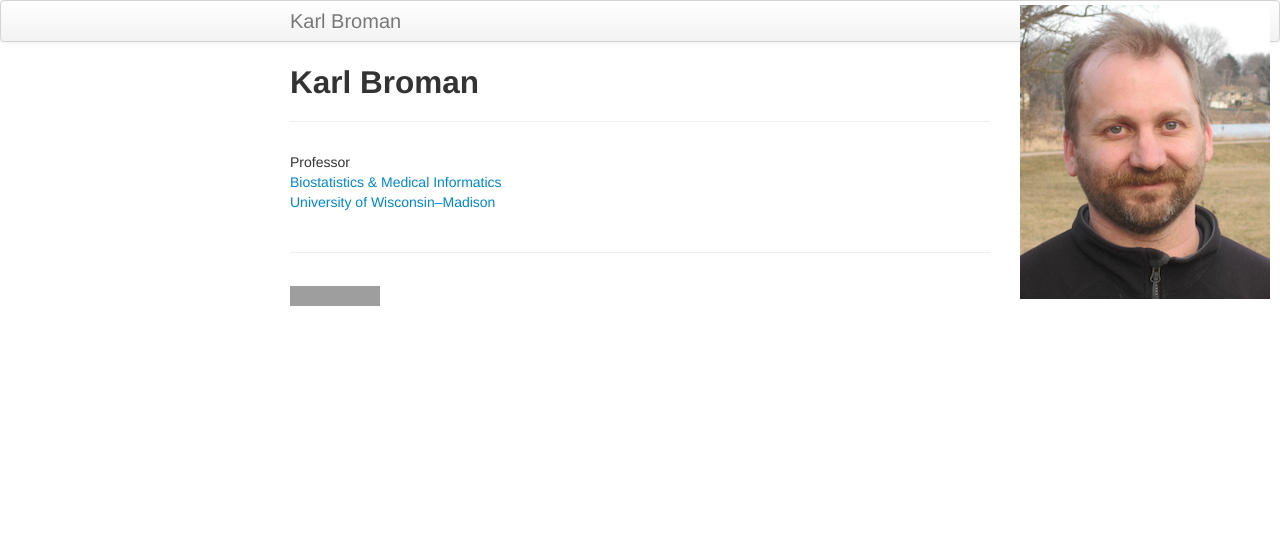
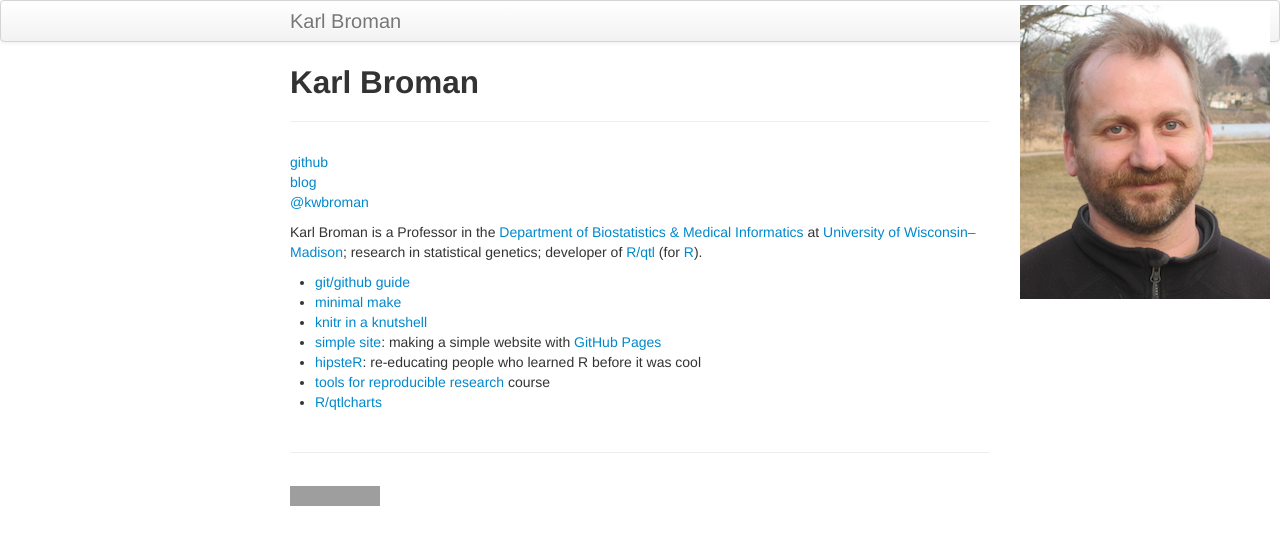
Before and after one commit to kbroman/kbroman.github.io, a Jekyll site: the page built from index.md, in a window 1280 px wide. Shown: the top 545 px of the page. Built offline with Jekyll 4.4.1, drawn with Linux system fonts in a browser that asks for light colours; grey boxes are pictures that could not be loaded.

Commit message:
Add a bunch of stuff to the main page

```diff
--- a/index.md
+++ b/index.md
@@ -3,8 +3,23 @@ layout: page
 title: Karl Broman
 ---
 
-Professor<br>
-[Biostatistics & Medical Informatics](http://www.biostat.wisc.edu)<br>
-[University of Wisconsin&ndash;Madison](http://www.wisc.edu)
+[github](http://github.com/kbroman) <br>
+[blog](http://kbroman.wordpress.com) <br>
+[@kwbroman](https://twitter.com/kwbroman)
+
+Karl Broman is a Professor in the
+[Department of Biostatistics & Medical Informatics](http://www.biostat.wisc.edu)
+at [University of Wisconsin&ndash;Madison](http://www.wisc.edu);
+research in statistical genetics; developer of
+[R/qtl](http://www.rqtl.org) (for [R](http://www.r-project.org)).
 
 [<img style="position:fixed;top:5px;right:10px;" src="assets/pics/karl_2014-03-30_smcrop.jpg">](assets/pics/karl_2014-03-30_crop.jpg)
+
+- [git/github guide](http://kbroman.github.io/github_tutorial)
+- [minimal make](http://kbroman.github.io/minimal_make)
+- [knitr in a knutshell](http://kbroman.github.io/knitr_knutshell)
+- [simple site](http://kbroman.github.io/simple_site): making a simple
+  website with [GitHub Pages](http://pages.github.com)
+- [hipsteR](http://kbroman.github.io/hipsteR/): re-educating people who learned R before it was cool
+- [tools for reproducible research](http://kbroman.github.io/Tools4RR) course
+- [R/qtlcharts](http://kbroman.github.io/qtlcharts)
```
